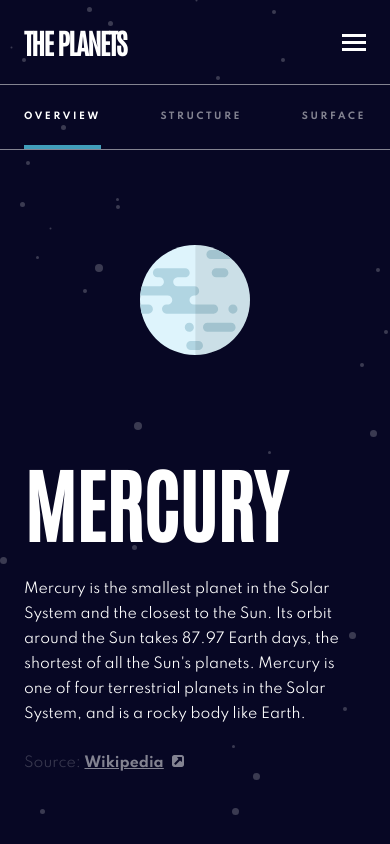
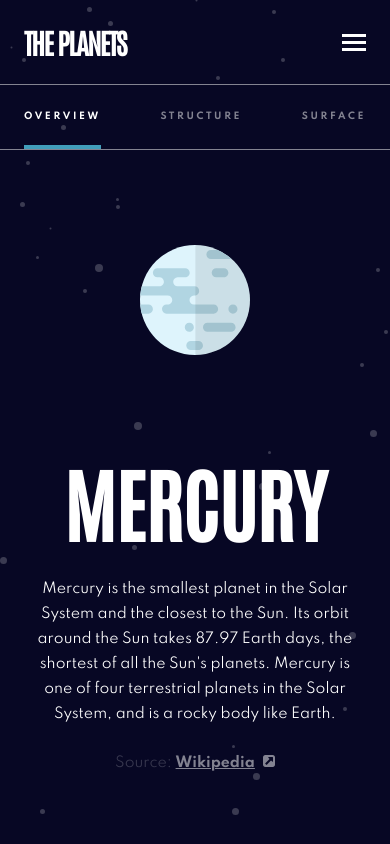
Before and after one commit to rparias/planets-fact-site, a React (Create React App) app: page / in a window 390 px wide. Built offline with nearby package versions, Linux system fonts and the light colour scheme.

Commit message:
Displays text centered on small mobile

```diff
--- a/src/components/PlanetDescription/styles/_Description.styles.js
+++ b/src/components/PlanetDescription/styles/_Description.styles.js
@@ -15,5 +15,9 @@ const Wrapper = styled.article`
     color: ${COLORS.lightGray};
     margin-right: 8px;
   }
+
+  @media only screen and (max-width: 767px) {
+    text-align: center;
+  }
 `
 export default Wrapper
```
